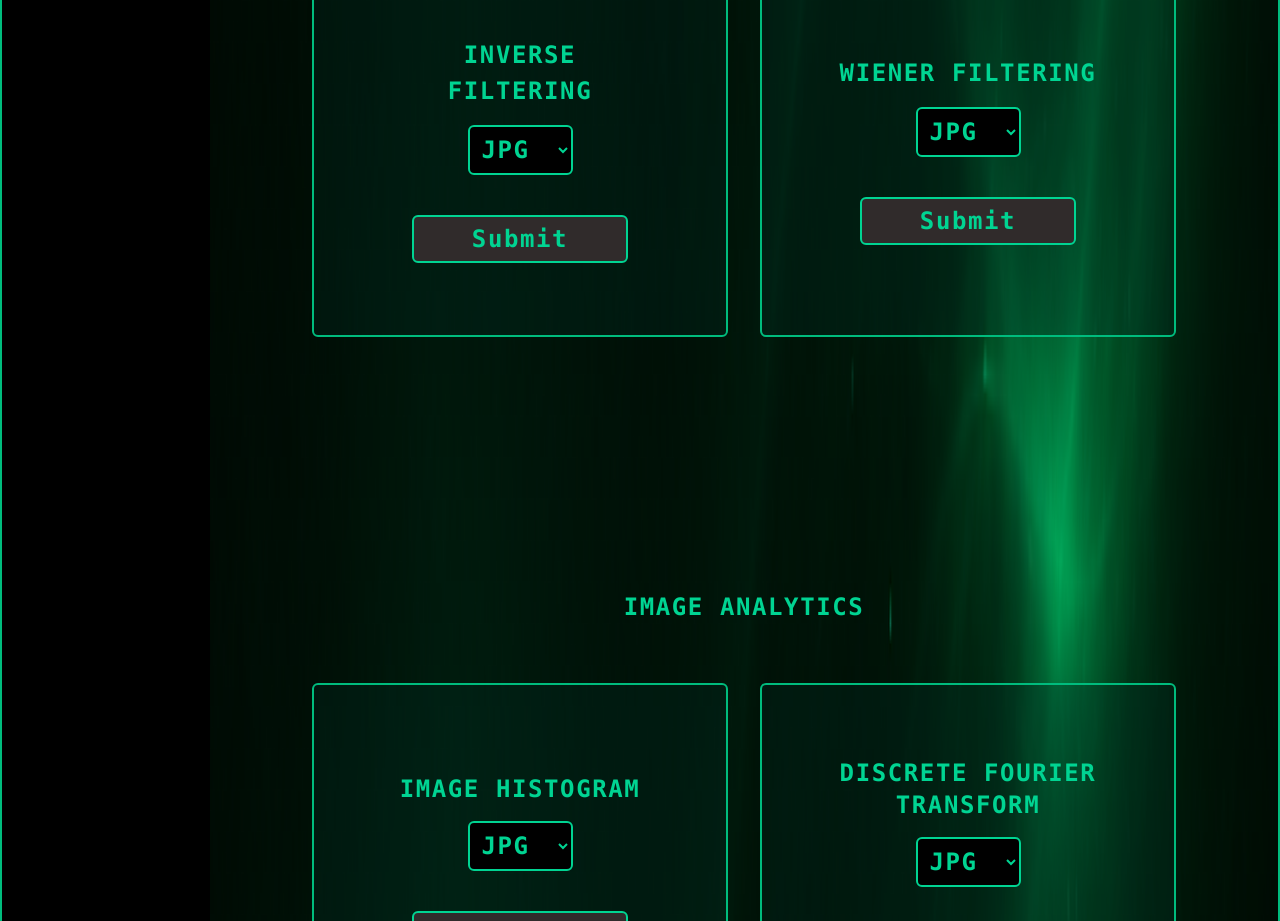
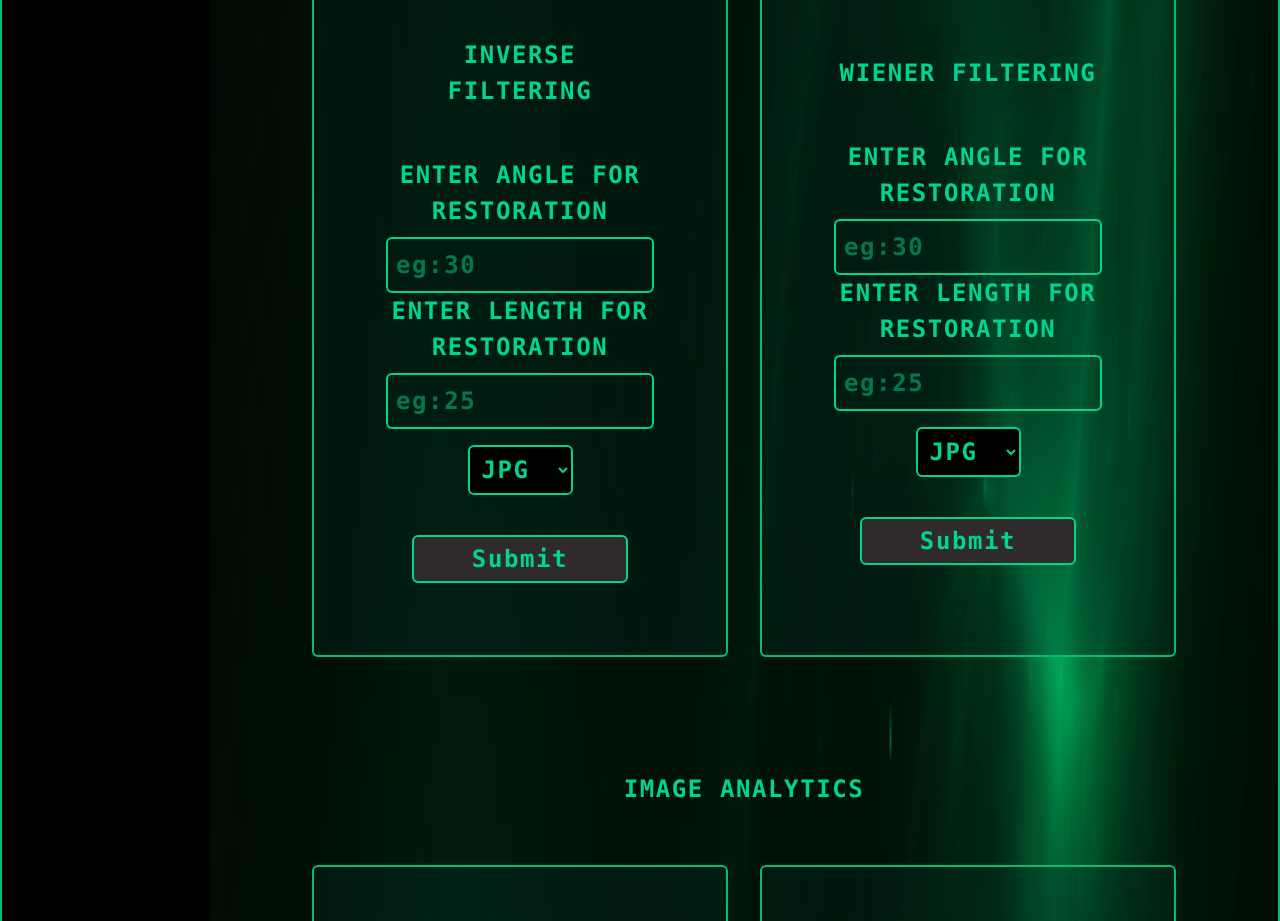
Before and after one commit to muin-15/eikona, a React (Vite) app in the folder frontend_eikona/: page / in a window 1280 px wide. Shown: the part 8600-9521 px from the top of the page. Built offline with nearby package versions, Linux system fonts and the light colour scheme.

Commit message:
Resolved issues with:Restoration,Laplacian Filter and INPAINT image

```diff
--- a/frontend_eikona/src/App.tsx
+++ b/frontend_eikona/src/App.tsx
@@ -34,6 +34,7 @@ const UploadBox:React.FC<prop_uploadbox> = ({
   const [hidePreviewThumb,setHidePreviewThumb]=useState(false);
   const [hideResultThumb,setHideResultThumb]=useState(false);
   const [outputFormat,setOutputFormat]=useState('jpg');
+  const [length,setLength]=useState<number | null>(null);
 
   const handlefilechange = async(event: ChangeEvent<HTMLInputElement>,type:'file' | 'file2') => {
     console.log("Event handling is processing");
@@ -80,6 +81,12 @@ const UploadBox:React.FC<prop_uploadbox> = ({
       setError(true);
       return;
     }
+    if (requiredInput === 6 && (angle===null || length === null)){
+      setmessage("please Enter Full Info");
+      setError(true);
+      return;
+    }
+
     const formData = new FormData();
 
     formData.append("file", file);
@@ -96,6 +103,10 @@ const UploadBox:React.FC<prop_uploadbox> = ({
       formData.append("sigmaS",sigmaS.toString())
 
       formData.append("sigmaR",sigmaR.toString())
+    }
+    if(requiredInput===6 && angle!==null && length!==null){
+      formData.append("angle",angle.toString())
+      formData.append("length",length.toString())
     }
     formData.append("outputFormat", outputFormat);
     formData.append(paraName, paraValue);
@@ -216,6 +227,30 @@ const UploadBox:React.FC<prop_uploadbox> = ({
     )
 
     }
+    {requiredInput===6 &&(
+      <div className='mt-12'>
+        <label htmlFor={`${id}-7`} className='block mb-2'>
+          Enter Angle for Restoration
+        </label>
+        <input
+        id={`${id}-7`}
+        type='number'
+        className='border-2 rounded-md p-2 w-full'
+        placeholder='eg:30'
+        onChange={(e) => setAngle(Number(e.target.value))}
+        />
+        <label htmlFor={`${id}-8`} className='block mb-2'>
+          Enter length for Restoration
+        </label>
+        <input
+        id={`${id}-8`}
+        type='number'
+        className='border-2 rounded-md p-2 w-full'
+        placeholder='eg:25'
+        onChange={(e)=> setLength(Number(e.target.value))}
+        />
+      </div>
+    )}
     <select
     value={outputFormat}
     onChange={(e) => setOutputFormat(e.target.value)}
--- a/frontend_eikona/src/main.tsx
+++ b/frontend_eikona/src/main.tsx
@@ -283,7 +283,7 @@ mountUploadBox('res1',{
   endpoint:'/restoration',
   paraName:'conversionId',
   paraValue:'res1',
-  requiredInput:1
+  requiredInput:6
 });
 
 mountUploadBox('res2',{
@@ -292,7 +292,7 @@ mountUploadBox('res2',{
   endpoint:'/restoration',
   paraName:'conversionId',
   paraValue:'res2',
-  requiredInput:1
+  requiredInput:6
 });
 
 mountUploadBox('tool2',{
```
Also changed, not shown: 1 other file (tests, documents, lock files or other folders).
